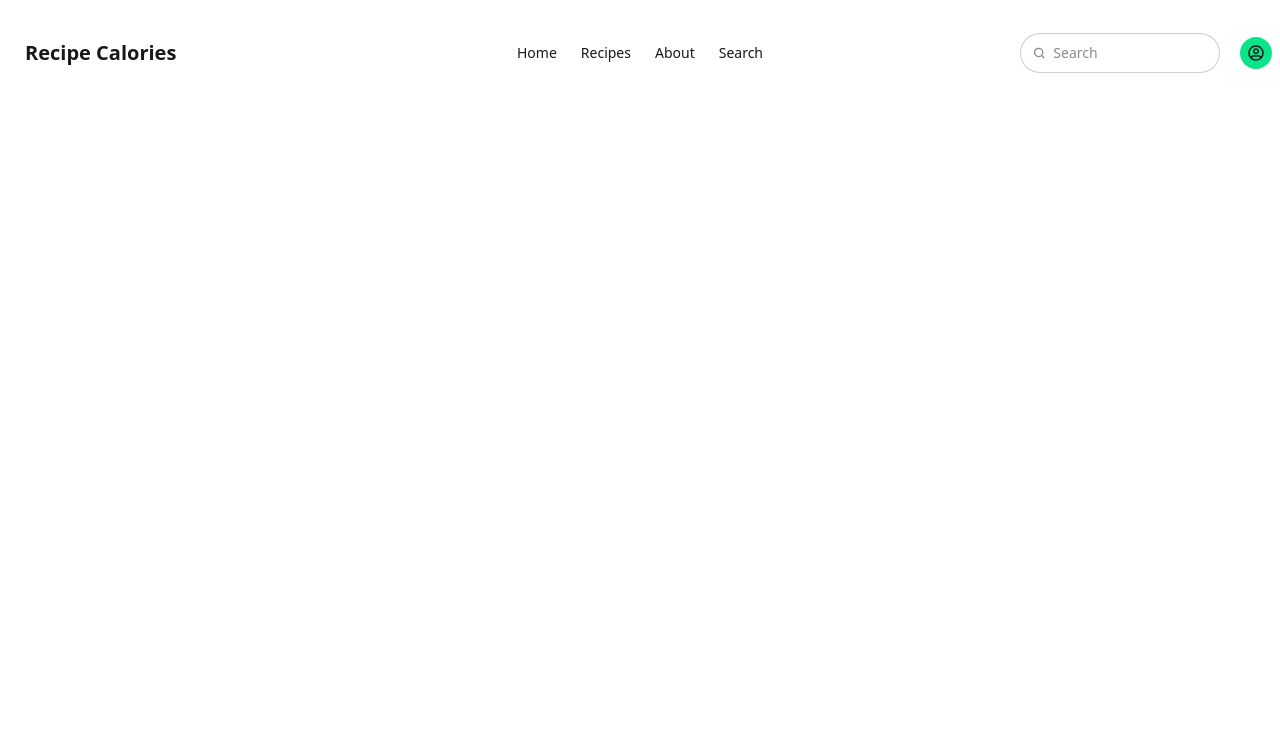
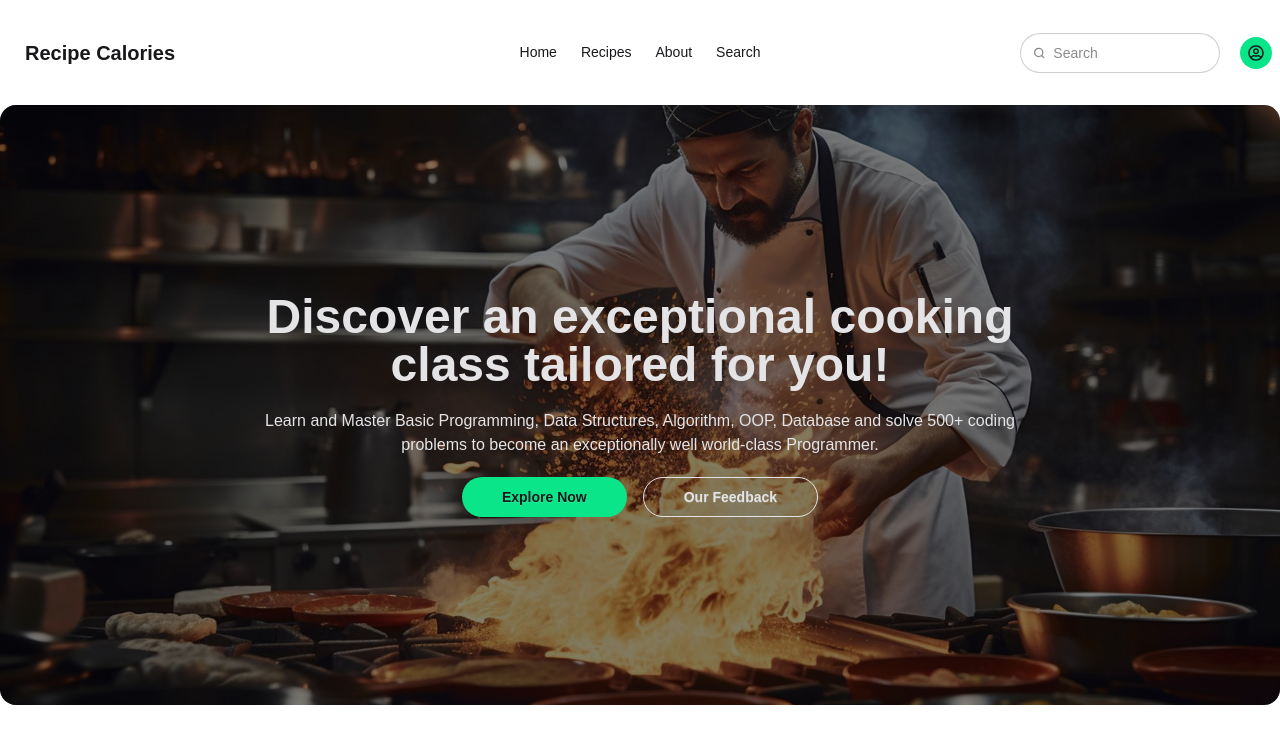
Before and after one commit to MD-Moniruzzaman-Arafat/web-project-12, a React (Vite) app: page / in a window 1280 px wide. Shown: the top 744 px of the page. Built offline with nearby package versions, Linux system fonts and the light colour scheme.

Commit message:
hero section design

```diff
--- a/src/App.css
+++ b/src/App.css
@@ -1,2 +1,11 @@
 @import "tailwindcss";
 @plugin "daisyui";
+@import url('https://fonts.googleapis.com/css2?family=Lexend:wght@100..900&display=swap');
+
+
+
+body {
+    font-family: "Lexend", sans-serif;
+    font-optical-sizing: auto;
+    font-style: normal;
+}
--- a/src/App.jsx
+++ b/src/App.jsx
@@ -1,4 +1,5 @@
 import './App.css'
+import Hero from './components/hero/Hero'
 import Navbar from './components/navbar/Navbar'
 
 function App() {
@@ -6,6 +7,7 @@ function App() {
   return (
     <>
       <Navbar />
+      <Hero />
     </>
   )
 }
--- /dev/null
+++ b/src/components/hero/Hero.jsx
@@ -0,0 +1,31 @@
+import banner from '../../assets/banner.jpg'
+
+const Hero = () => {
+    return (
+        <>
+            <div
+                className="hero min-h-[600px] container mx-auto rounded-2xl"
+                style={{
+                    backgroundImage:
+                        `url(${banner})`,
+                }}
+            >
+                <div className="hero-overlay rounded-2xl"></div>
+                <div className="hero-content text-neutral-content text-center">
+                    <div className="max-w-3xl">
+                        <h1 className="mb-5 text-5xl font-extrabold">Discover an exceptional cooking class tailored for you!</h1>
+                        <p className="mb-5">
+                            Learn and Master Basic Programming, Data Structures, Algorithm, OOP, Database and solve 500+ coding problems to become an exceptionally well world-class Programmer.
+                        </p>
+                        <div className='flex items-center justify-center'>
+                            <button className="btn bg-[#0BE58A] border-0 shadow-none rounded-full text-xs lg:text-sm px-5 lg:px-10 mr-2">Explore Now</button>
+                            <button className="btn btn-outline rounded-full text-xs lg:text-sm px-5 lg:px-10  ml-2">Our Feedback</button>
+                        </div>
+                    </div>
+                </div>
+            </div >
+        </>
+    );
+};
+
+export default Hero;
```
Also changed, not shown: src/assets/banner.jpg (added).
